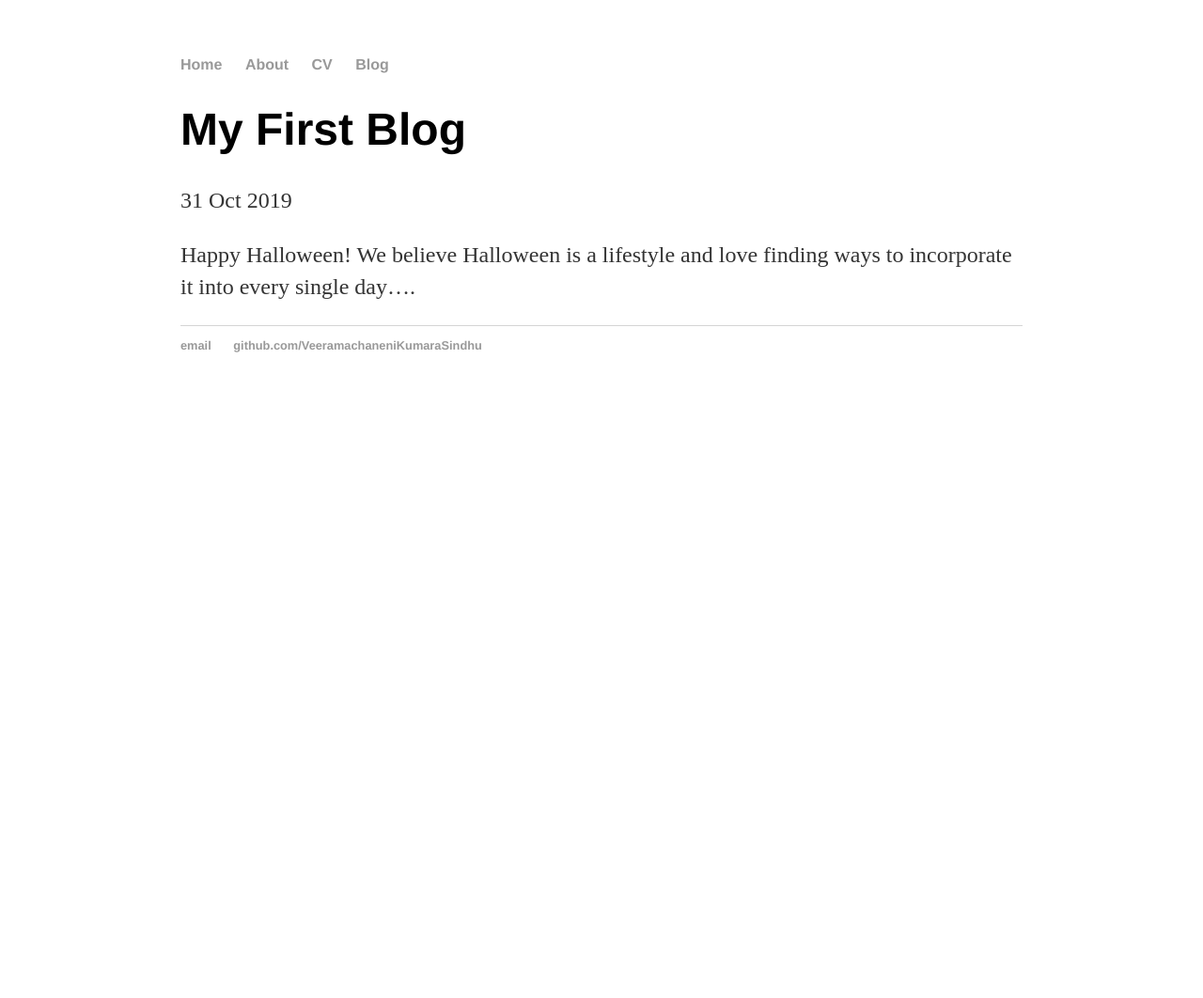
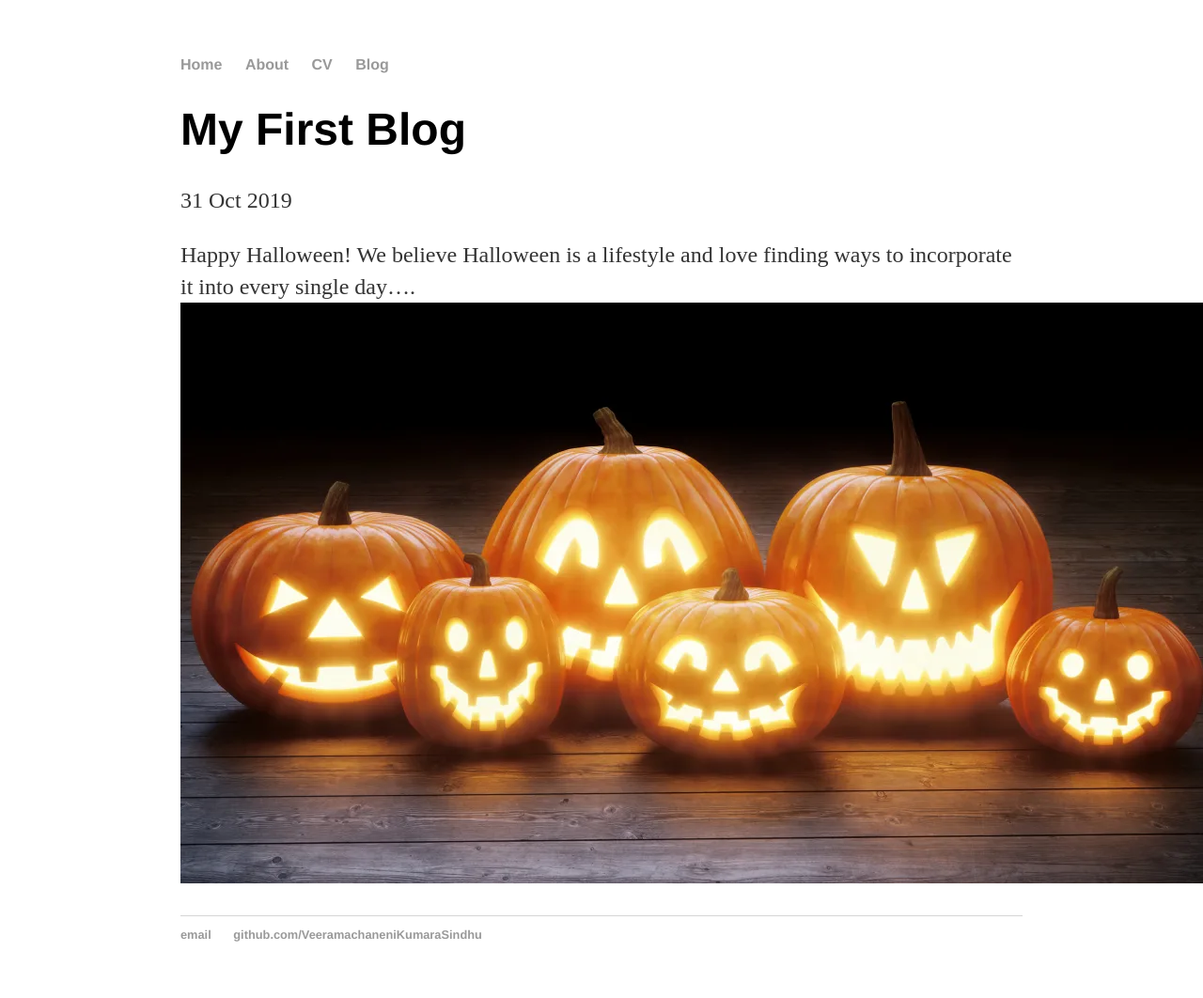
Before and after one commit to VeeramachaneniKumaraSindhu/VeeramachaneniKumaraSindhu.github.io, a Jekyll site: the page built from _posts/2019-10-31-first-post.md, in a window 1280 px wide. Shown: the whole page at 94% size. Built offline with Jekyll 4.4.1, drawn with Linux system fonts in a browser that asks for light colours; before the commit the page ends 900 px from its top, so only the background shows below that.

Commit message:
Update 2019-10-31-first-post.md

```diff
--- a/_posts/2019-10-31-first-post.md
+++ b/_posts/2019-10-31-first-post.md
@@ -5,3 +5,4 @@
 ---
 
 Happy Halloween! We believe Halloween is a lifestyle and love finding ways to incorporate it into every single day....
+![Image](https://github.com/VeeramachaneniKumaraSindhu/VeeramachaneniKumaraSindhu.github.io/blob/master/images/JackOLanterns.png?raw=true)
```
